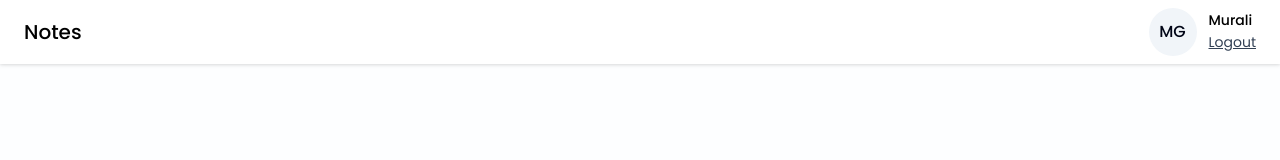
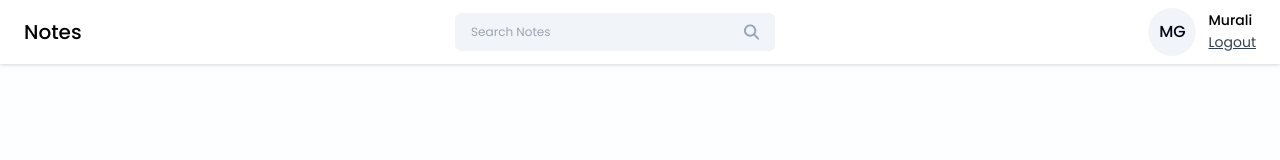
Before and after one commit to murali-ganta/notes-app, a React app in the folder frontend/notes-app/: page /dashboard in a window 1280 px wide. Shown: the top 160 px of the page. Built offline with nearby package versions, Linux system fonts and the light colour scheme; the HTML template or start-up script is replaced by a standard one.

Commit message:
added SearchBar UI and hande

```diff
--- a/frontend/notes-app/src/components/Navbar/Navbar.jsx
+++ b/frontend/notes-app/src/components/Navbar/Navbar.jsx
@@ -1,9 +1,11 @@
 /* eslint-disable no-unused-vars */
-import React from "react"
+import React, { useState } from "react"
 import { ProfileInfo } from "../Cards/ProfileInfo"
 import { useNavigate } from "react-router-dom"
+import SearchBar from "../SearchBar/SearchBar";
 
 const Navbar = () => {
+    const [serachQuery, setSearchQuery] = useState("")
 
     const navigate = useNavigate;
 
@@ -11,15 +13,29 @@
         navigate("/login");
     };
 
+    const handleSearch = () => {
+
+    }
+
+    const onClearSearch = () => {
+        setSearchQuery("");
+    }
+
 
     return(
-        <>
-            <div className="bg-white flex items-center justify-between px-6 py-2 drop-shadow">
-                <h2 className="text-xl font-medium text-black py-2">Notes</h2>
+        <div className="bg-white flex items-center justify-between px-6 py-2 drop-shadow">
+            <h2 className="text-xl font-medium text-black py-2">Notes</h2>
 
-                <ProfileInfo onLogout={onLogout} />
-            </div>
-        </>
+            <SearchBar value={serachQuery}
+                onChange={({target}) => {
+                    setSearchQuery(target.value);
+                }}
+                handleSearch={handleSearch}
+                onClearSearch={onClearSearch}
+            />
+
+            <ProfileInfo onLogout={onLogout} />
+        </div>
     )
 }
 
--- /dev/null
+++ b/frontend/notes-app/src/components/SearchBar/SearchBar.jsx
@@ -0,0 +1,33 @@
+/* eslint-disable react/prop-types */
+/* eslint-disable no-unused-vars */
+import React from 'react'
+import { FaMagnifyingGlass } from 'react-icons/fa6'
+import { IoMdClose } from 'react-icons/io'
+
+const SearchBar = ({value, onChange, handleSearch, onClearSearch}) => {
+
+
+  return (
+    <div className='w-80 flex items-center px-4 bg-slate-100 rounded-md'>
+        <input
+            type='text'
+            placeholder='Search Notes'
+            className='w-full text-xs bg-transparent py-[11px] outline-none'
+            value={value}
+            onChange={onChange}
+        />
+
+        {value && (
+            <IoMdClose
+                className='text-xl text-slate-500 cursor-pointer hover:text-black mr-3'
+                onClick={onClearSearch}
+            />
+        )}
+
+        <FaMagnifyingGlass className='text-slate-400 cursor-pointer hover:text-black' onClick={handleSearch} />
+
+    </div>
+  )
+}
+
+export default SearchBar
```
